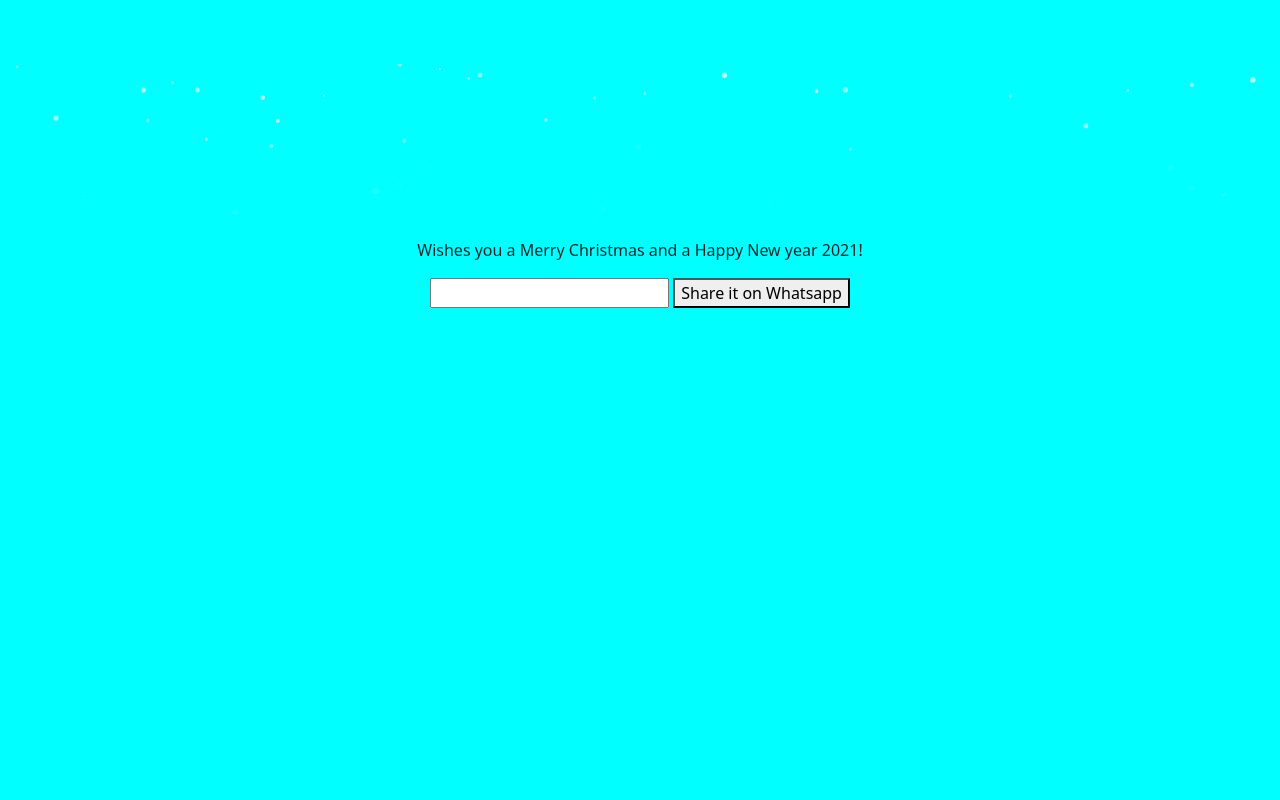
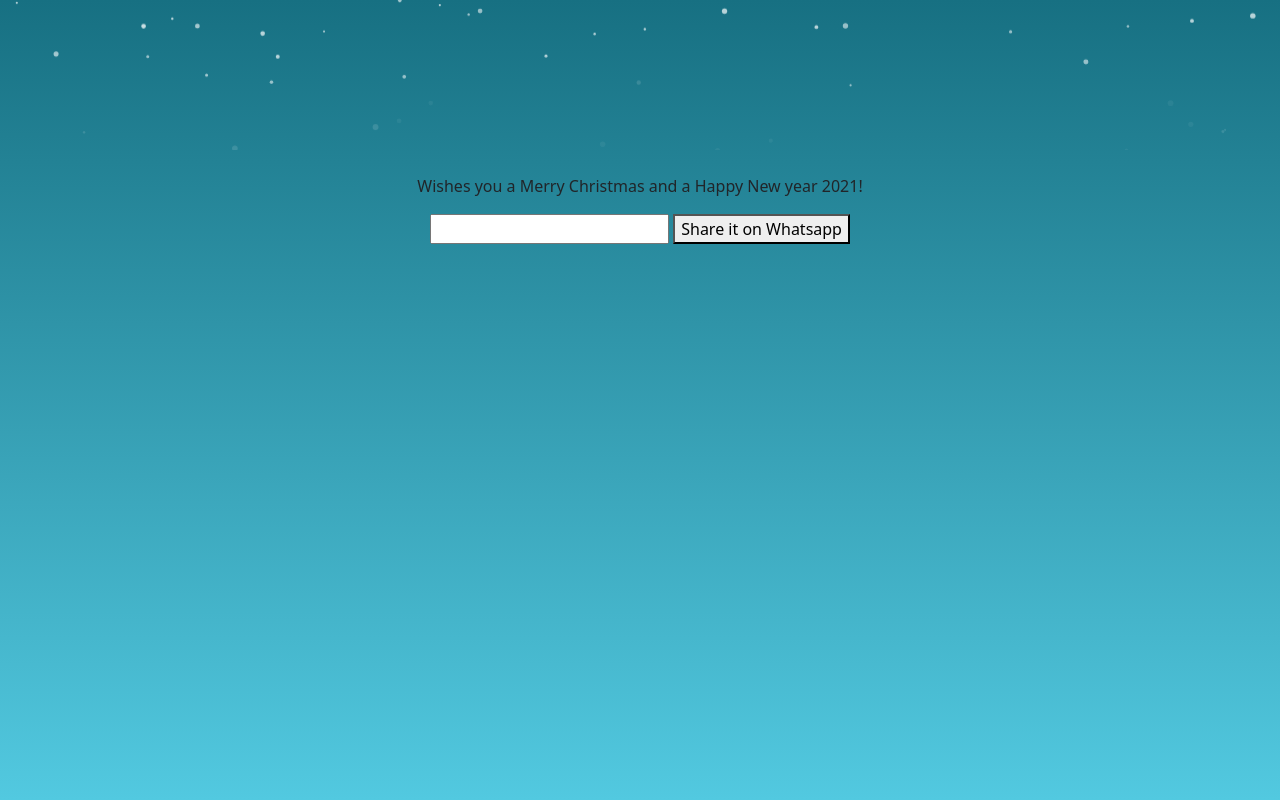
Before and after one commit to Error-404-Found/wish, a PHP site: page /index.html in a window 1280 px wide. Run offline with PHP 8.4, Linux system fonts and the light colour scheme.

Commit message:
added a snow background

```diff
--- a/css/style.css
+++ b/css/style.css
@@ -6,7 +6,26 @@
     background-color: aqua;
     padding: 5% 0;
 }
-.svg-snowscene {
+html {
+    height: 100%;
+  }
+
+  body {
+    width: 100%;
+    height: 100%;
+    background: #177082;
+    background: -moz-linear-gradient(top, #177082 0%, #52c9e0 100%);
+    /* FF3.6+ */
+    background: -webkit-linear-gradient(top, #f0f9ff 0%, #52c9e0 100%);
+    /* Chrome10+,Safari5.1+ */
+    background: -o-linear-gradient(top, #177082 0%, #52c9e0 100%);
+    /* Opera 11.10+ */
+    background: -ms-linear-gradient(top, #177082 0%, #52c9e0 100%);
+    /* IE10+ */
+    background: linear-gradient(to bottom, #177082 0%, #52c9e0 100%);
+  }
+
+  .svg-snowscene {
     width: 100%;
   }
 
--- a/index.html
+++ b/index.html
@@ -29,7 +29,7 @@
 <link href="https://cdn.jsdelivr.net/npm/bootstrap@5.0.0-beta1/dist/css/bootstrap.min.css" rel="stylesheet">
 <link rel="stylesheet" href="css/style.css">
 
-<body class="wishing">
+<body>
     <svg class="svg-snowscene" xmlns="http://www.w3.org/2000/svg">
         <circle class="snow" />
         <circle class="snow" />
```
